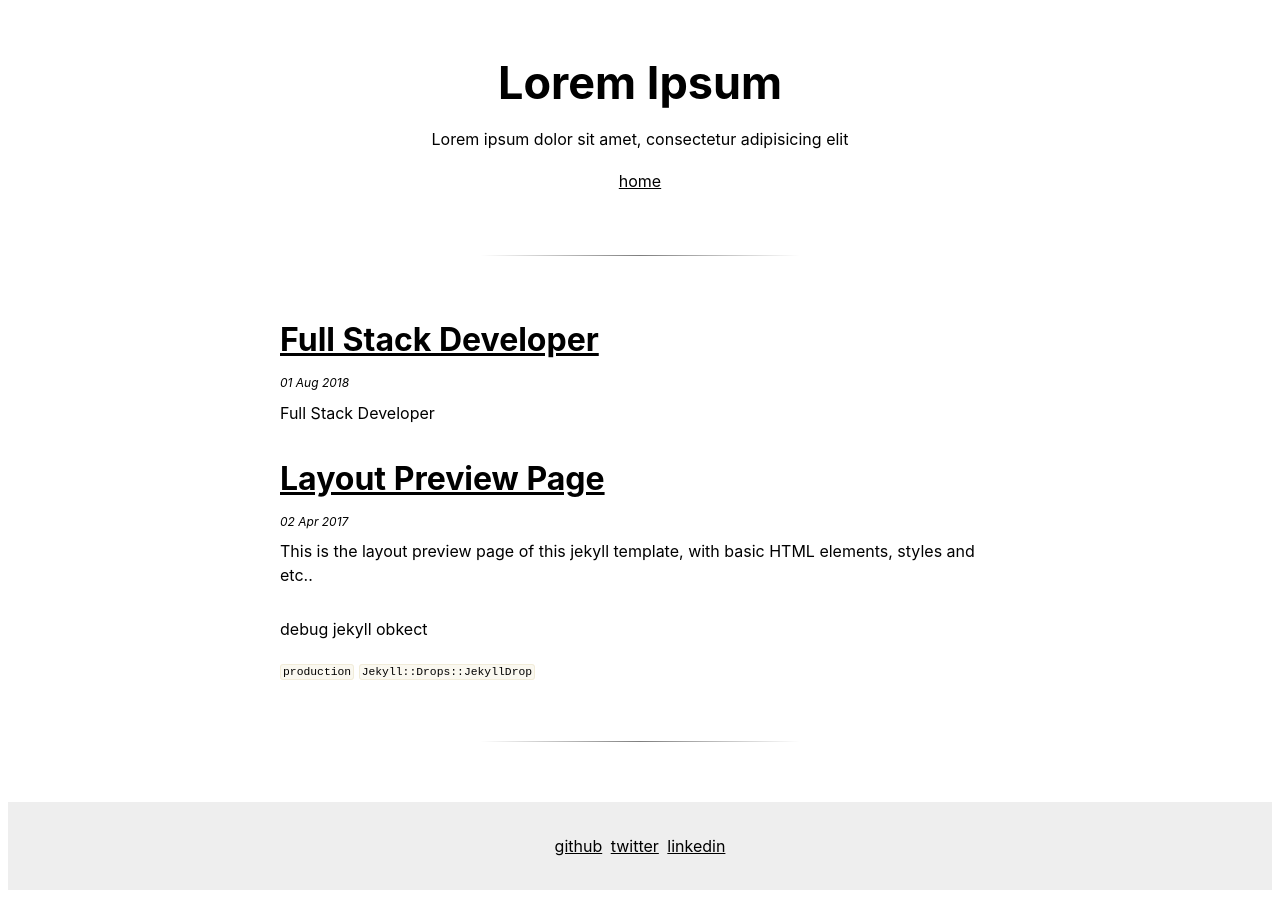
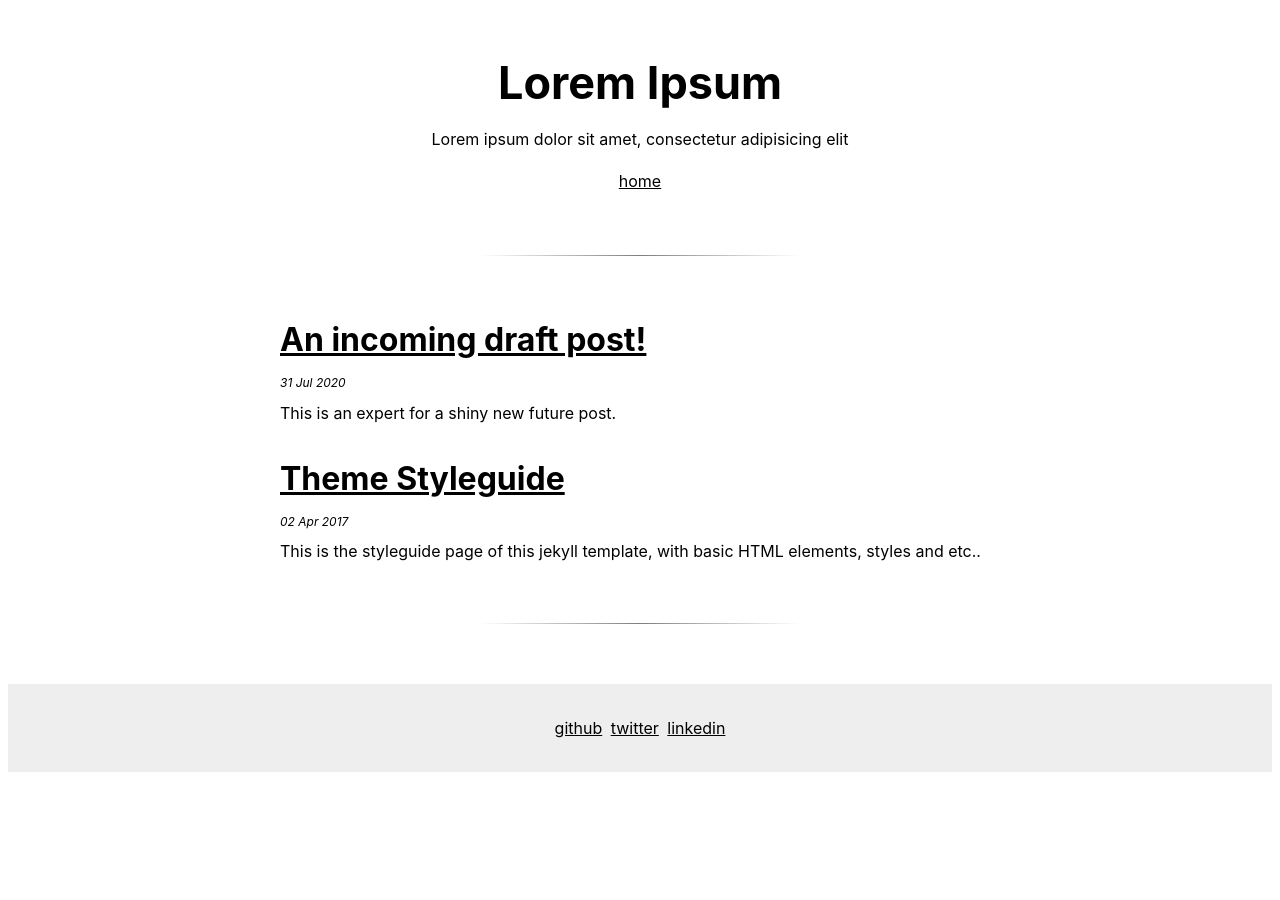
Before and after one commit to xkema/xkema.github.io, a Jekyll site: the page built from _pages/index.md, in a window 1280 px wide. Built offline with Jekyll 4.4.1, drawn with Linux system fonts in a browser that asks for light colours.

Commit message:
Removed obsolete posts

```diff
--- a/_drafts/2018-08-01-full-stack-developer.md
+++ /dev/null
@@ -1,5 +0,0 @@
----
-layout: post
-title: Full Stack Developer
-excerpt: Full Stack Developer
----
--- /dev/null
+++ b/_drafts/2020-07-31-an-incoming-draft-post.md
@@ -0,0 +1,9 @@
+---
+layout: post
+title: An incoming draft post!
+excerpt: This is an expert for a shiny new future post.
+tags:
+  - draft
+---
+
+Drafts are also listed on development environment. This is a draft post sample for future posts.
--- a/_layouts/home.html
+++ b/_layouts/home.html
@@ -18,10 +18,4 @@ layout: default
   {% endfor %}
 </ul>
 
-<div>
-  <p>debug jekyll obkect</p>
-  <code>{{ jekyll.environment }}</code>
-  <code>{{ jekyll }}</code>
-</div>
-
 {{ content }}
--- a/_posts/2017-04-02-layout-preview-page.md
+++ b/_posts/2017-04-02-theme-styleguide.md
@@ -1,7 +1,7 @@
 ---
 layout: post
-title: Layout Preview Page
-excerpt: This is the layout preview page of this jekyll template, with basic HTML elements, styles and etc..
+title: Theme Styleguide
+excerpt: This is the styleguide page of this jekyll template, with basic HTML elements, styles and etc..
 ---
 
 ![A Top Image](https://picsum.photos/720/320/?image=212)
```
Also changed, not shown: _drafts/ssh.md (deleted, +0 -9 lines), _posts/2018-01-01-categ-tr-2.md (deleted, +0 -14 lines), _posts/2018-02-02-categ.md (deleted, +0 -16 lines).
